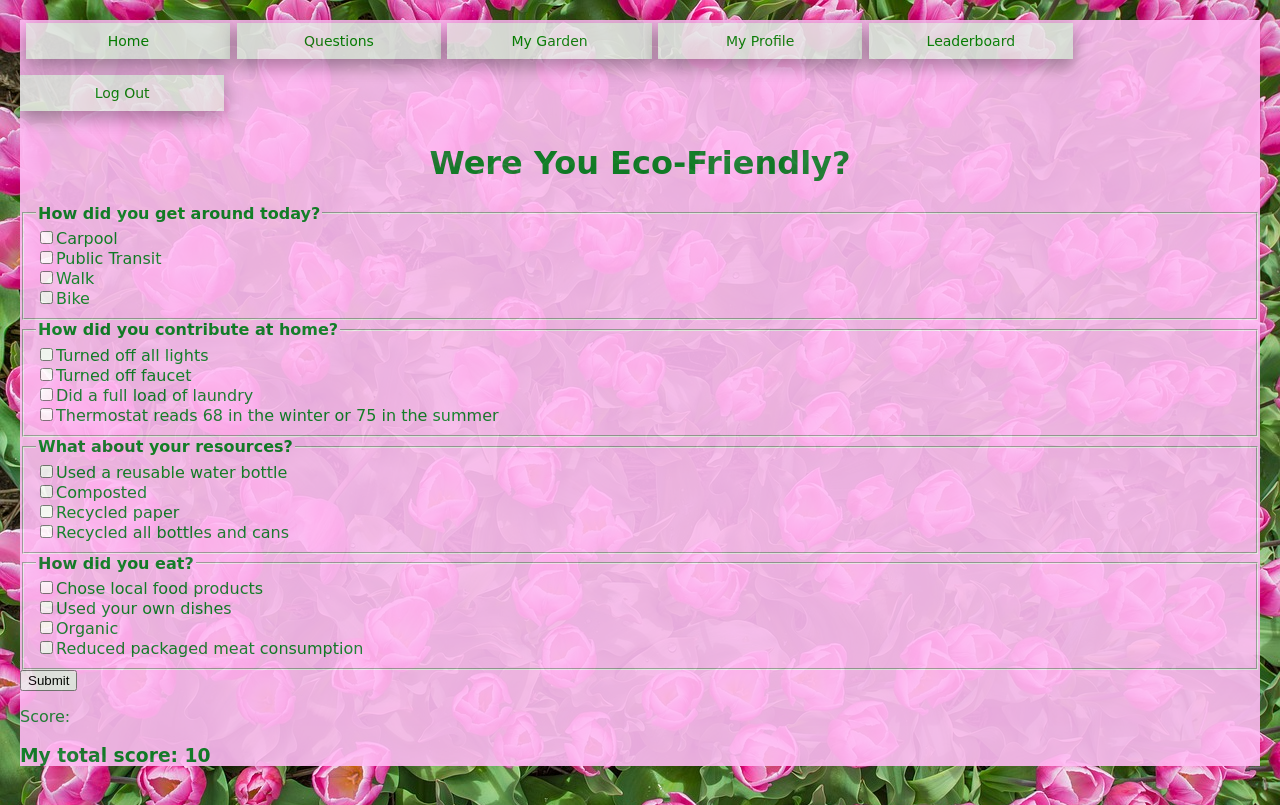
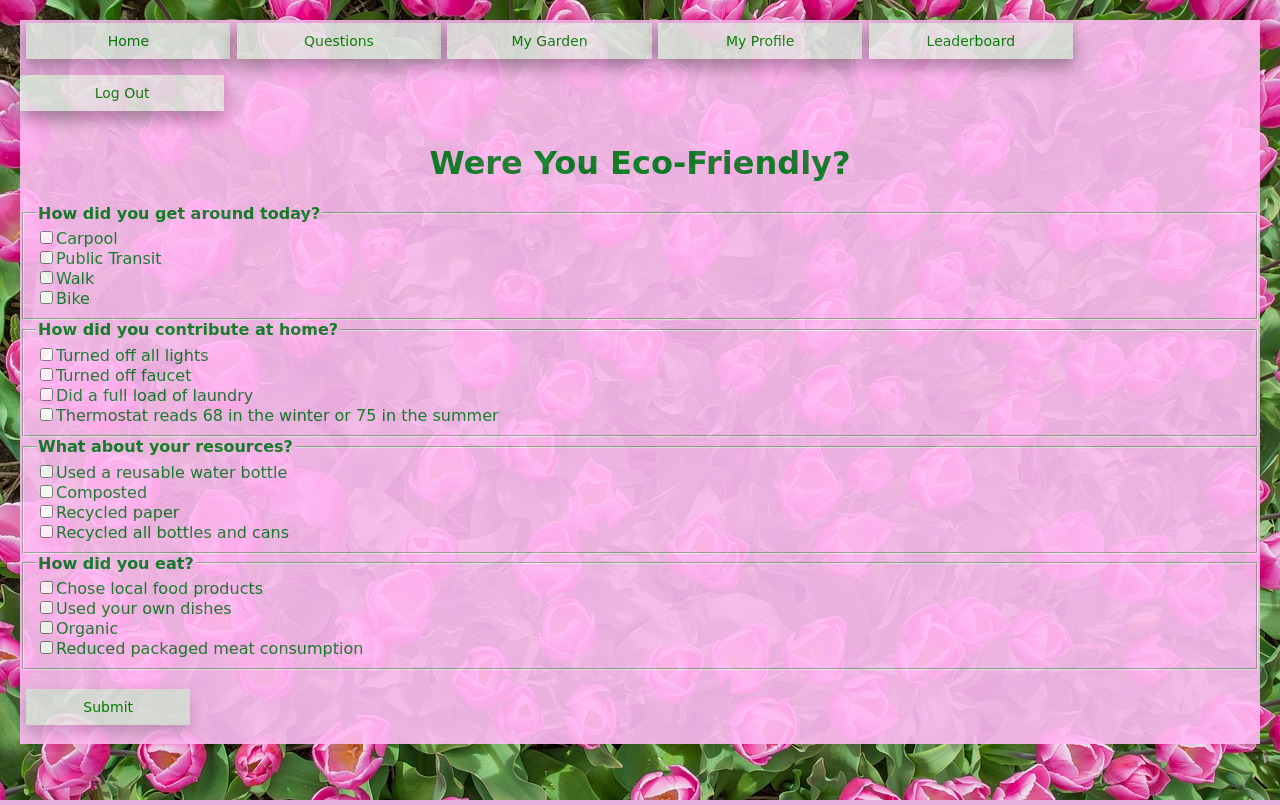
Before and after one commit to komal15/hackcmu, a Python web app: template carbongarden/templates/questions.html in a window 1280 px wide. Run offline with Jinja, Linux system fonts and the light colour scheme; the template is opened without the code that fills it: most values are stand-ins (such as "Sample title", 1, 10 or a date in 2020).

Commit message:
submit button

```diff
--- a/carbongarden/stylesheets/hackcmustyle.css
+++ b/carbongarden/stylesheets/hackcmustyle.css
@@ -38,6 +38,28 @@ a, a:visited{
 }
 
 #getin{
+}
+
+.buttonsub{
+	background-color: #e7e7e7; /* Gray */
+	border: none;
+	color: green;
+	padding: 10px 20px;
+	text-align: center;
+	text-decoration: none;
+	display: inline-block;
+	width:10%;
+	min-width:50px;
+	margin-left:.5%;
+	font-size: 14px;
+	font-family: Copperplate, cursive;
+	box-shadow: 0 8px 16px 0 rgba(0,0,0,0.2);0 6px 20px 0 rgba(0,0,0,0.19);
+
+}
+
+.buttonsub:hover {
+	box-shadow: 0 12px 16px 0 rgba(0,0,0,0.24), 0 17px 50px 0 rgba(0,0,0,0.19);
+
 }
 
 .button1 {
--- a/carbongarden/templates/questions.html
+++ b/carbongarden/templates/questions.html
@@ -44,10 +44,11 @@
         <input type="checkbox" name="meal" id="Organic" value="Organic" /><label for="Organic">Organic</label><br />
         <input type="checkbox" name="meal" id="Reduced packaged meat consumption" value="Reduced packaged meat consumption" /><label for="Reduced packaged meat consumption">Reduced packaged meat consumption</label><br />
     </fieldset>
-      <button type="button" id= "submit" method="post">Submit</button>
-      <p id="score" class="questions"> Score:  </p>
+      <br>
+      <a href="/mygarden" class = "buttonsub">Submit</a><br></br>
+      <!-- <p id="score" class="questions"> Score:  </p> -->
 
-<h3> My total score: {{profile.score}} <h3>
+
       <!-- after pressing submit button, we can use JS to show the results of
       your number with a message like "Good job! You helped you garden grow
       today. or Keep working at it! With more efforts to reduce you carbon
```
Also changed, not shown: carbongarden/main.py (+18 -3 lines), 1 other file.
